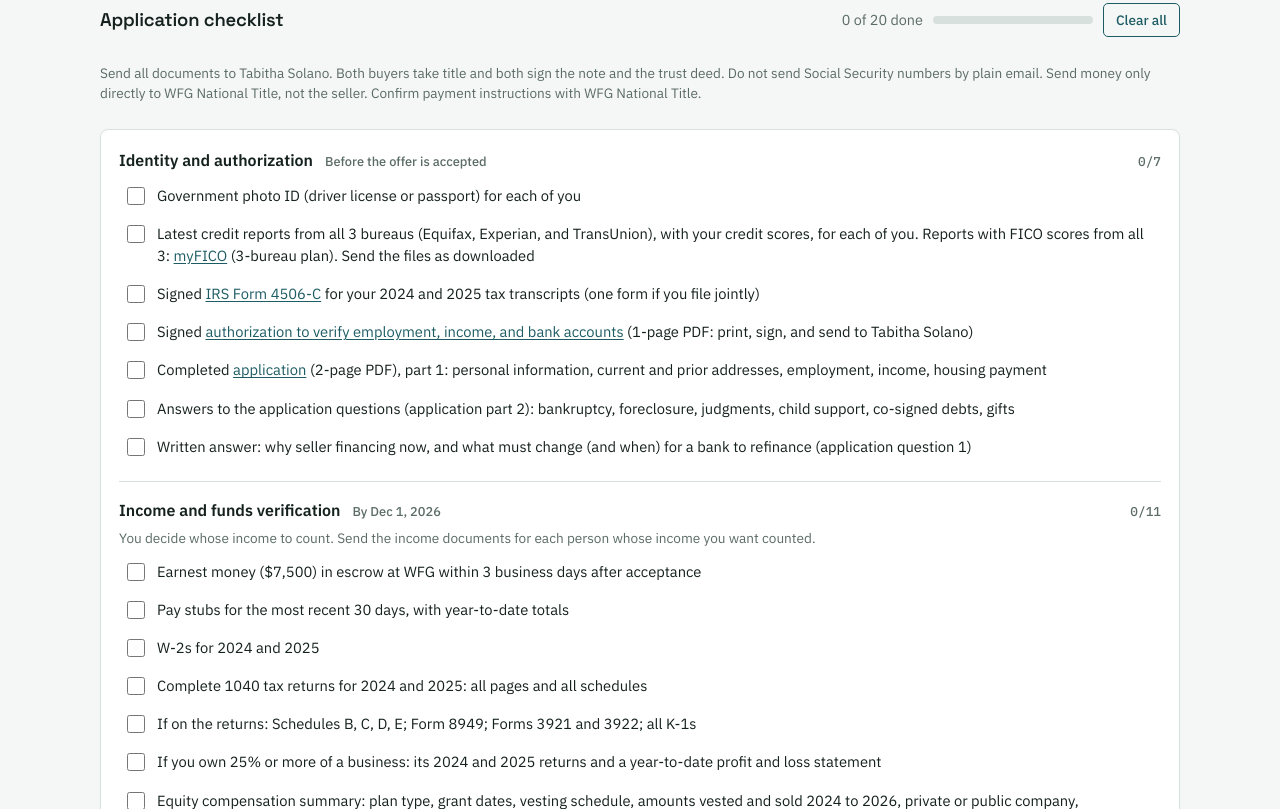
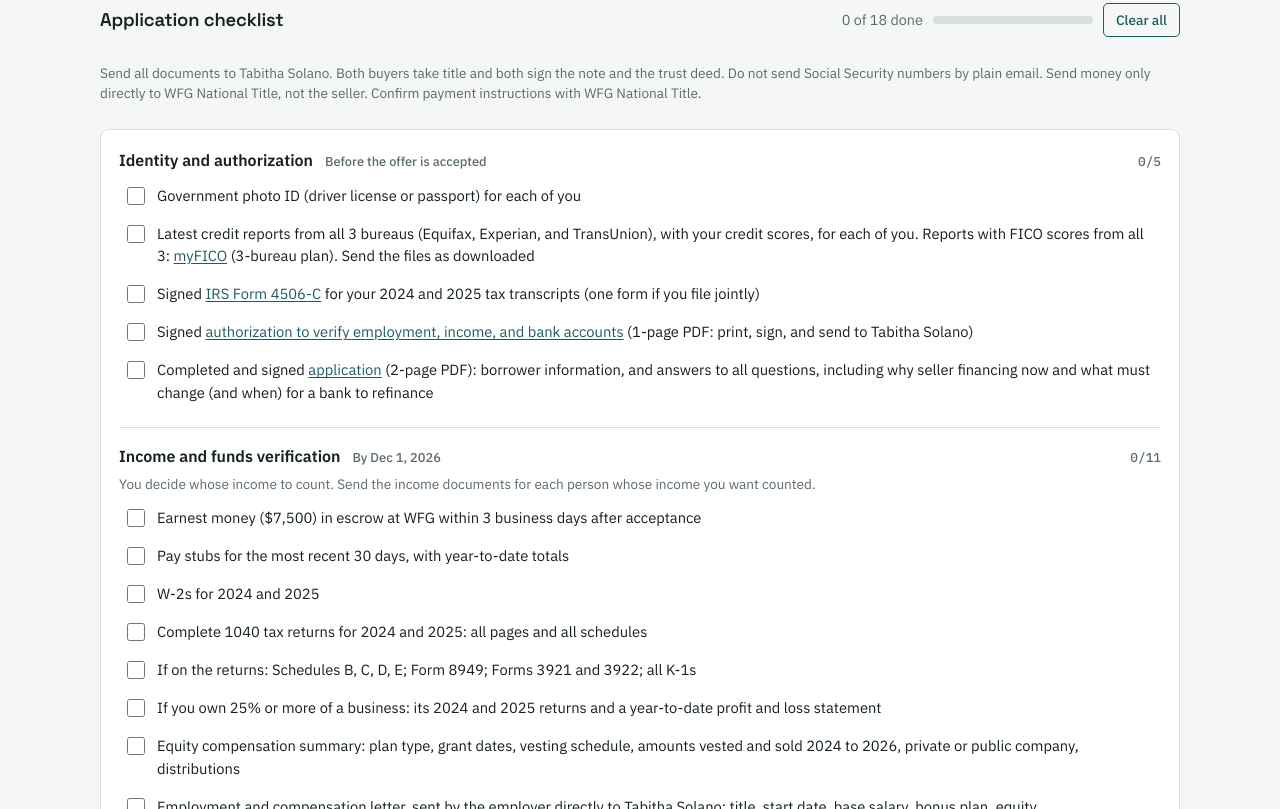
Before and after one commit to ratiofu/ratiofu.github.io, a plain HTML site: page 5225-se-18th/index.html in a window 1280 px wide. Shown: the part 2945-3754 px from the top of the page. Drawn offline with Linux system fonts and the light colour scheme.

Commit message:
fix: merge application items into one in 5225 SE 18th checklist

```diff
--- a/5225-se-18th/index.html
+++ b/5225-se-18th/index.html
@@ -470,9 +470,7 @@ const CK = [
     ["a2",'Latest credit reports from all 3 bureaus (Equifax, Experian, and TransUnion), with your credit scores, for each of you. Reports with FICO scores from all 3: <a href="https://www.myfico.com/products" target="_blank" rel="noopener">myFICO</a> (3-bureau plan). Send the files as downloaded'],
     ["a3",'Signed <a href="https://www.irs.gov/pub/irs-pdf/f4506c.pdf" target="_blank" rel="noopener">IRS Form 4506-C</a> for your 2024 and 2025 tax transcripts (one form if you file jointly)'],
     ["a4",'Signed <a href="borrower-authorization.pdf" target="_blank" rel="noopener">authorization to verify employment, income, and bank accounts</a> (1-page PDF: print, sign, and send to Tabitha Solano)'],
-    ["a5",'Completed <a href="buyer-application.pdf" target="_blank" rel="noopener">application</a> (2-page PDF), part 1: personal information, current and prior addresses, employment, income, housing payment'],
-    ["a6","Answers to the application questions (application part 2): bankruptcy, foreclosure, judgments, child support, co-signed debts, gifts"],
-    ["a7","Written answer: why seller financing now, and what must change (and when) for a bank to refinance (application question 1)"]]},
+    ["a5",'Completed and signed <a href="buyer-application.pdf" target="_blank" rel="noopener">application</a> (2-page PDF): borrower information, and answers to all questions, including why seller financing now and what must change (and when) for a bank to refinance']]},
   {id:"b", title:"Income and funds verification", due:"By Dec 1, 2026", note:"You decide whose income to count. Send the income documents for each person whose income you want counted.", items:[
     ["d1","Earnest money ($7,500) in escrow at WFG within 3 business days after acceptance"],
     ["b1","Pay stubs for the most recent 30 days, with year-to-date totals"],
```
